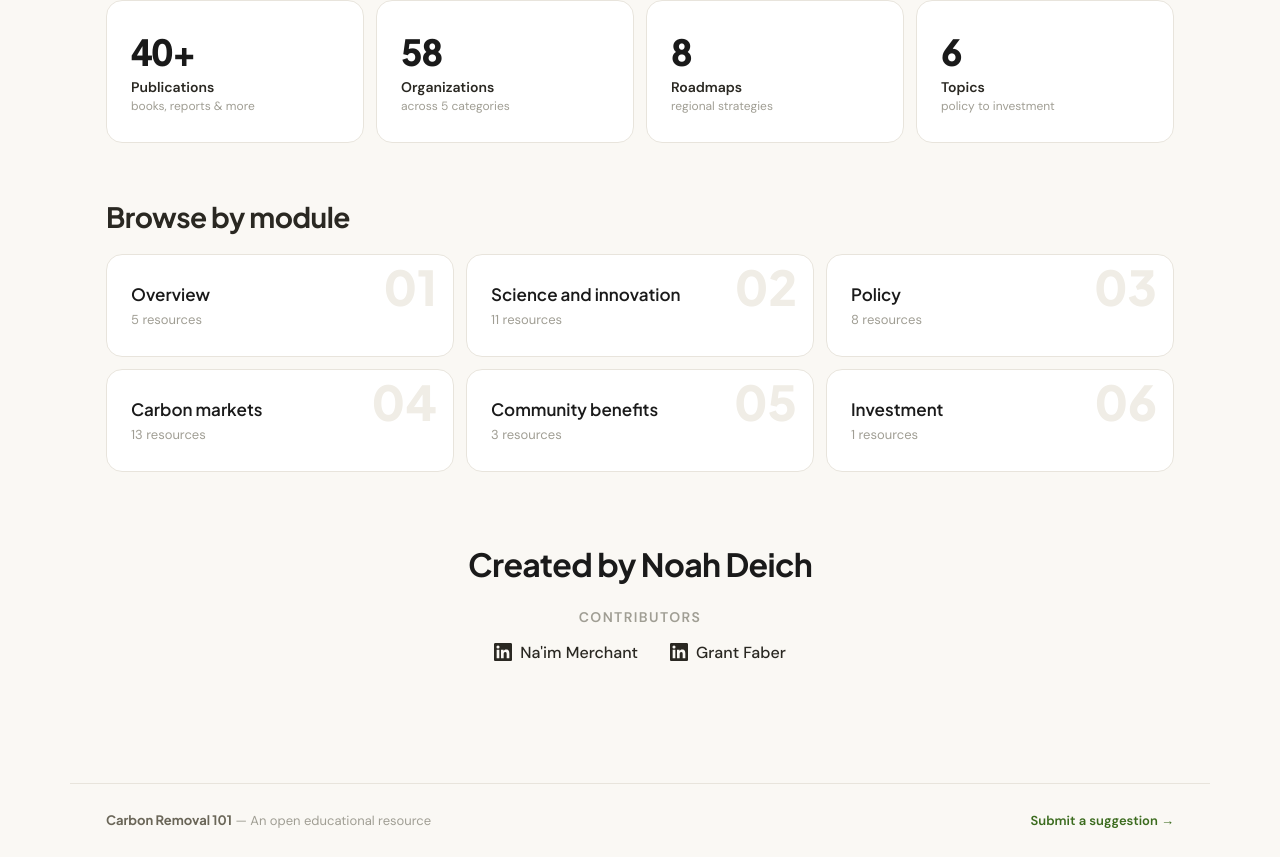
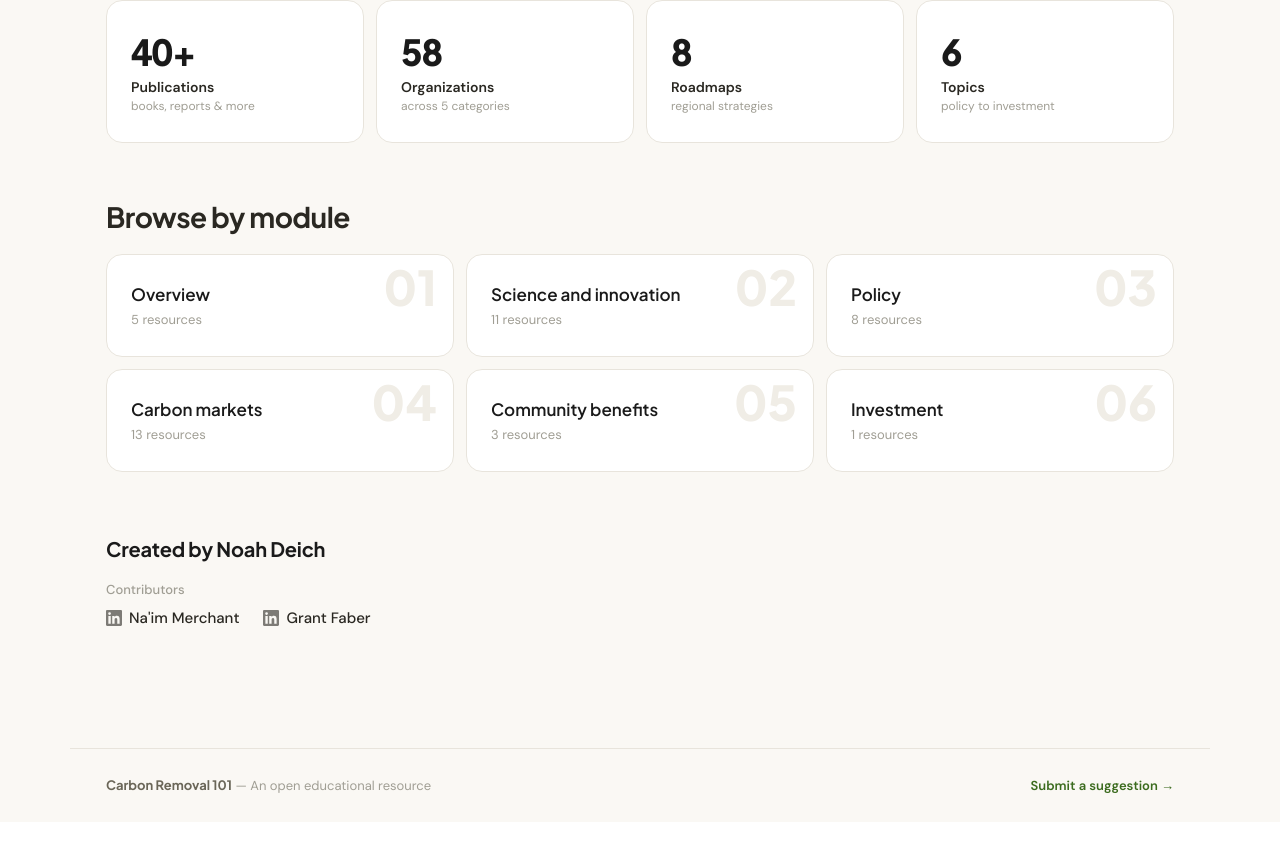
Before and after one commit to naimmerchant/carbon-removal-101, a React (Vite) app: page / in a window 1280 px wide. Shown: the part 636-1493 px from the top of the page. After the commit the page ends 1458 px from the top, so only its background shows below. Built offline with nearby package versions, Linux system fonts and the light colour scheme.

Commit message:
Tone down credits section: left-align, smaller text, fix Grant LinkedIn URL
Co-Authored-By: Craft Agent <agents-noreply@craft.do>

```diff
--- a/src/App.jsx
+++ b/src/App.jsx
@@ -269,30 +269,30 @@ export default function App() {
             </div>
 
             {/* Credits */}
-            <section style={{ marginTop: 72, textAlign: "center", paddingBottom: 20 }}>
+            <section style={{ marginTop: 64, paddingBottom: 20 }}>
               <div style={{
-                fontFamily: "'Plus Jakarta Sans', sans-serif", fontSize: 32, fontWeight: 700,
-                color: "#1a1a1a", letterSpacing: "-0.02em",
+                fontFamily: "'Plus Jakarta Sans', sans-serif", fontSize: 20, fontWeight: 700,
+                color: "#1a1a1a", letterSpacing: "-0.01em",
               }}>
                 Created by Noah Deich
               </div>
-              <div style={{ fontSize: 14, color: "#a09e94", marginTop: 24, textTransform: "uppercase", letterSpacing: "0.1em", fontWeight: 600 }}>
+              <div style={{ fontSize: 13, color: "#a09e94", marginTop: 20, fontWeight: 500 }}>
                 Contributors
               </div>
-              <div style={{ display: "flex", justifyContent: "center", gap: 32, marginTop: 16, flexWrap: "wrap" }}>
+              <div style={{ display: "flex", gap: 24, marginTop: 10, flexWrap: "wrap" }}>
                 {[
                   { name: "Na'im Merchant", url: "https://www.linkedin.com/in/naimmerchant/" },
-                  { name: "Grant Faber", url: "https://www.linkedin.com/in/grantfaber/" },
+                  { name: "Grant Faber", url: "https://www.linkedin.com/in/grfaber/" },
                 ].map(person => (
                   <a key={person.name} href={person.url} target="_blank" rel="noopener noreferrer" style={{
-                    display: "inline-flex", alignItems: "center", gap: 8,
-                    fontSize: 16, fontWeight: 500, color: "#2a2822", textDecoration: "none",
+                    display: "inline-flex", alignItems: "center", gap: 7,
+                    fontSize: 15, fontWeight: 500, color: "#2a2822", textDecoration: "none",
                     transition: "color 0.2s",
                   }}
                   onMouseEnter={e => e.currentTarget.style.color = "#3b6b1e"}
                   onMouseLeave={e => e.currentTarget.style.color = "#2a2822"}
                   >
-                    <svg width="18" height="18" viewBox="0 0 24 24" fill="currentColor" style={{ flexShrink: 0 }}>
+                    <svg width="16" height="16" viewBox="0 0 24 24" fill="currentColor" style={{ flexShrink: 0, opacity: 0.6 }}>
                       <path d="M20.447 20.452h-3.554v-5.569c0-1.328-.027-3.037-1.852-3.037-1.853 0-2.136 1.445-2.136 2.939v5.667H9.351V9h3.414v1.561h.046c.477-.9 1.637-1.85 3.37-1.85 3.601 0 4.267 2.37 4.267 5.455v6.286zM5.337 7.433a2.062 2.062 0 01-2.063-2.065 2.064 2.064 0 112.063 2.065zm1.782 13.019H3.555V9h3.564v11.452zM22.225 0H1.771C.792 0 0 .774 0 1.729v20.542C0 23.227.792 24 1.771 24h20.451C23.2 24 24 23.227 24 22.271V1.729C24 .774 23.2 0 22.222 0h.003z"/>
                     </svg>
                     {person.name}
```
